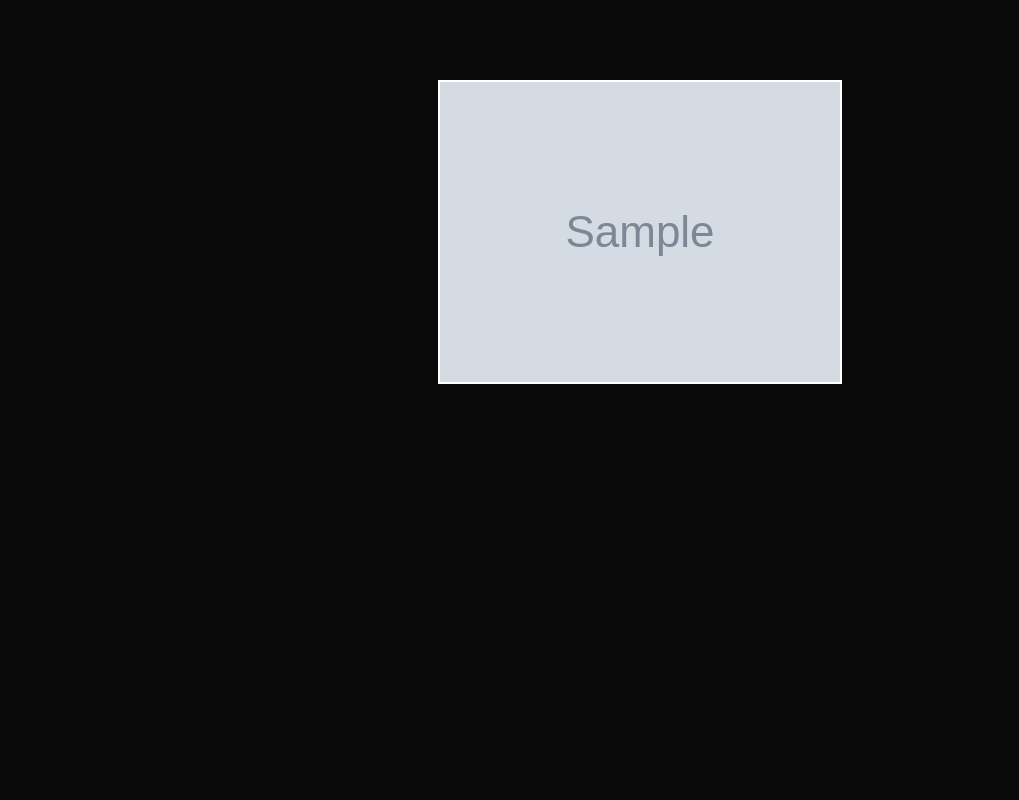
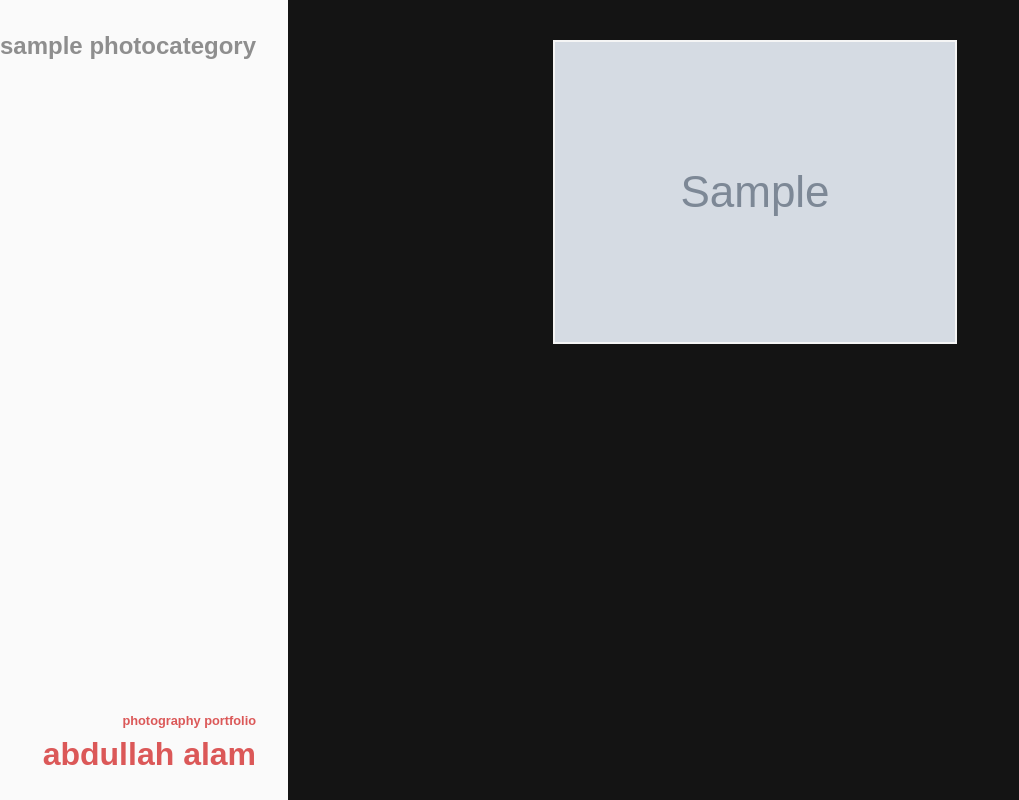
Before and after one commit to theabdullahalam/theabdullahalam.com, a Django app: page /photography in a window 1280 px wide. Shown: the whole page, without its empty margins (0-1019 px from the left). Run offline with Django 3.2, Linux system fonts and the light colour scheme; tables that the repository leaves empty hold one stand-in row (values such as "Sample post"); grey boxes marked "Sample" are stand-in pictures; some libraries are stand-ins or nearby versions.

Commit message:
white sidebar black bg portfolio

```diff
--- a/main/static/css/photofolio.css
+++ b/main/static/css/photofolio.css
@@ -5,18 +5,65 @@ html {
 html body {
   margin: 0;
   padding: 0;
-  background: rgb(10, 10, 10);
+  background: rgb(20, 20, 20);
   display: grid;
+  font-family: Arial, Helvetica, sans-serif;
+}
+html body #sidebar {
+  position: fixed;
+  text-align: end;
+  min-width: 18vw;
+  padding-top: 5vh;
+  padding-right: 2rem;
+  background: rgb(250, 250, 250);
+  height: 100vh;
+  box-sizing: border-box;
+  display: flex;
+  flex-direction: column;
+}
+html body #sidebar ul {
+  list-style-type: none;
+  padding-left: 0;
+  margin-top: -8px;
+}
+html body #sidebar ul li {
+  font-size: 1.5rem;
+  font-weight: bold;
+  margin-bottom: 0.5rem;
+}
+html body #sidebar ul li a {
+  color: rgba(0, 0, 0, 0.432);
+  text-decoration: none;
+}
+html body #sidebar ul li a:hover {
+  color: rgba(0, 0, 0, 0.829);
+}
+html body #sidebar h1 {
+  font-size: 0.8rem;
+  font-weight: bold;
+  color: rgba(212, 50, 50, 0.808);
+  margin-top: 0;
+  margin-top: auto;
+}
+html body #sidebar h2 {
+  color: rgba(212, 50, 50, 0.808);
+  margin-top: 0;
+  font-size: 2rem;
 }
 html body .photolist {
   place-self: start center;
-  margin-top: 10vh;
-  margin-bottom: 10vh;
+  margin-top: 5vh;
+  margin-bottom: 5vh;
+  margin-left: 18vw;
+  display: flex;
+  flex-direction: column;
+  align-items: center;
 }
 html body .photolist .photograph {
   max-width: 95vw;
   max-height: 95vh;
-  border: 2px solid white;
+  border: 2px solid whitesmoke;
+  margin-bottom: 5vh;
 }
 
 /*# sourceMappingURL=photofolio.css.map */
--- a/main/static/scss/photofolio.scss
+++ b/main/static/scss/photofolio.scss
@@ -1,4 +1,5 @@
 html {
+
     margin: 0;
     padding: 0;
 
@@ -6,20 +7,94 @@ html {
 
         margin: 0;
         padding: 0;
-        background: rgb(10, 10, 10);
+        background: rgb(20, 20, 20);
 
         display: grid;
 
+        font-family: Arial, Helvetica, sans-serif;
+
+        $sidebar-size: 18vw;
+        $vertical-gap: 5vh;
+
+        #sidebar {
+
+            // color: whitesmoke;
+            position: fixed;
+            text-align: end;
+            min-width: $sidebar-size;
+            padding-top: $vertical-gap;
+            padding-right: 2rem;
+            background: rgb(250, 250, 250);
+
+            // display: grid;
+            height: 100vh;
+            box-sizing: border-box;
+
+            display: flex;
+            flex-direction: column;
+
+            ul {
+
+                list-style-type: none;
+                padding-left: 0;
+                margin-top: -8px;
+
+                li {
+
+                    font-size: 1.5rem;
+                    font-weight: bold;
+                    margin-bottom: 0.5rem;
+
+                    a {
+                        color: rgba(0, 0, 0, 0.432);
+                        text-decoration: none;
+
+                        &:hover {
+                            color: rgba(0, 0, 0, 0.829);
+                        }
+                    }
+
+                }
+
+            }
+
+            $title-color: rgba(212, 50, 50, 0.808);
+
+            h1 {
+                font-size: 0.8rem;
+                font-weight: bold;
+                color: $title-color;
+                margin-top: 0;
+                margin-top: auto;
+            }
+
+            h2 {
+                color: $title-color;
+                margin-top: 0;
+                font-size: 2rem;
+            }
+        }
+
         .photolist{
 
+            $vertical-gap: 5vh;
+
             place-self: start center;
-            margin-top: 10vh;
-            margin-bottom: 10vh;
+            margin-top: $vertical-gap;
+            margin-bottom: $vertical-gap;
+            margin-left: $sidebar-size;
+            display: flex;
+            flex-direction: column;
+            align-items: center;
 
             .photograph{
+
                 max-width: 95vw;
                 max-height: 95vh;
-                border: 2px solid white;
+                border: 2px solid whitesmoke;
+                margin-bottom: $vertical-gap;
+
+
                 // border-radius: 4px;
                 // -webkit-box-shadow: 0px 3px 39px 1px rgba(255, 255, 255, 0.5);
                 // box-shadow: 0px 3px 39px 1px rgba(255,255,255,0.5);
--- a/main/templates/photofolio.html
+++ b/main/templates/photofolio.html
@@ -14,6 +14,19 @@
 </head>
 <body>
 
+    <div id="sidebar">
+        <ul>
+            {% for category in categories %}
+                <li>
+                    <a href="{% url 'photofolio' category.slug %}">{{ category.categoryname.lower }}</a>
+                </li>
+            {% endfor %}
+        </ul>
+
+        <h1>photography portfolio</h1>
+        <h2>abdullah alam</h2>
+    </div>
+
     <div class="photolist">
         {% for photograph in photographs %}
             <img src="{{ photograph.image.url }}" alt="{{ photograph.title }}" class="photograph">
--- a/main/urls.py
+++ b/main/urls.py
@@ -38,8 +38,11 @@ urlpatterns = [
     path('blog/<slug:topic>/page/<int:pageno>', views.blog, name='blog'),
     path('blog/<slug:topic>/page/<int:pageno>/', views.blog, name='blog'),
 
-    path('photography', views.photofolio, name='photography'),
-    path('photography/', views.photofolio, name='photography'),
+    path('photography', views.photofolio, name='photofolio'),
+    path('photography/', views.photofolio, name='photofolio'),
+    path('photography/<slug:category>', views.photofolio, name='photofolio'),
+    path('photography/<slug:category>/', views.photofolio, name='photofolio'),
+
     path('photography/category/<slug:category>', views.photography, name='photography'),
     path('photography/category/<slug:category>/', views.photography, name='photography'),
 
--- a/main/views.py
+++ b/main/views.py
@@ -449,12 +449,23 @@ def blog(request, topic='all', pageno=1):
     return render(request, 'posts.html', context=context)
 
 def photofolio(request, category='all'):
-    photographs = Photograph.objects.all()
 
+    # get photographs
+    if category == 'all':
+        photographs = Photograph.objects.all().order_by('-modified', 'title')
+    else:
+        photographs = Photograph.objects.filter(p_category__slug = category).order_by('-modified', 'title')
+
+    # get categories
+    categories = PhotoCategory.objects.all().order_by('categoryname')
+
+    # build context
     context = {
-        "photographs": photographs
+        "photographs": photographs,
+        "categories": categories
     }
 
+    # return context
     return render(request, 'photofolio.html', context=context)
 
 def photography(request, category='all'):
```
Also changed, not shown: 1 other file.
